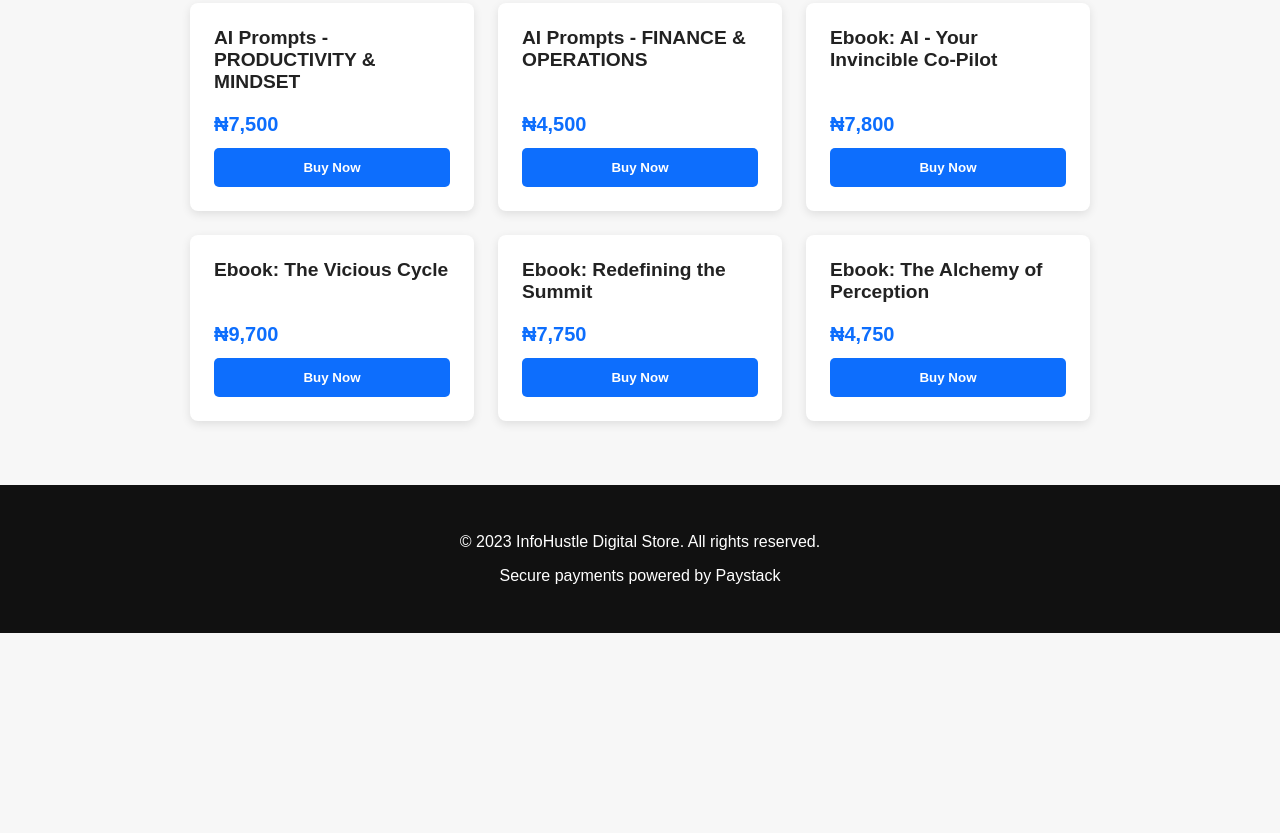
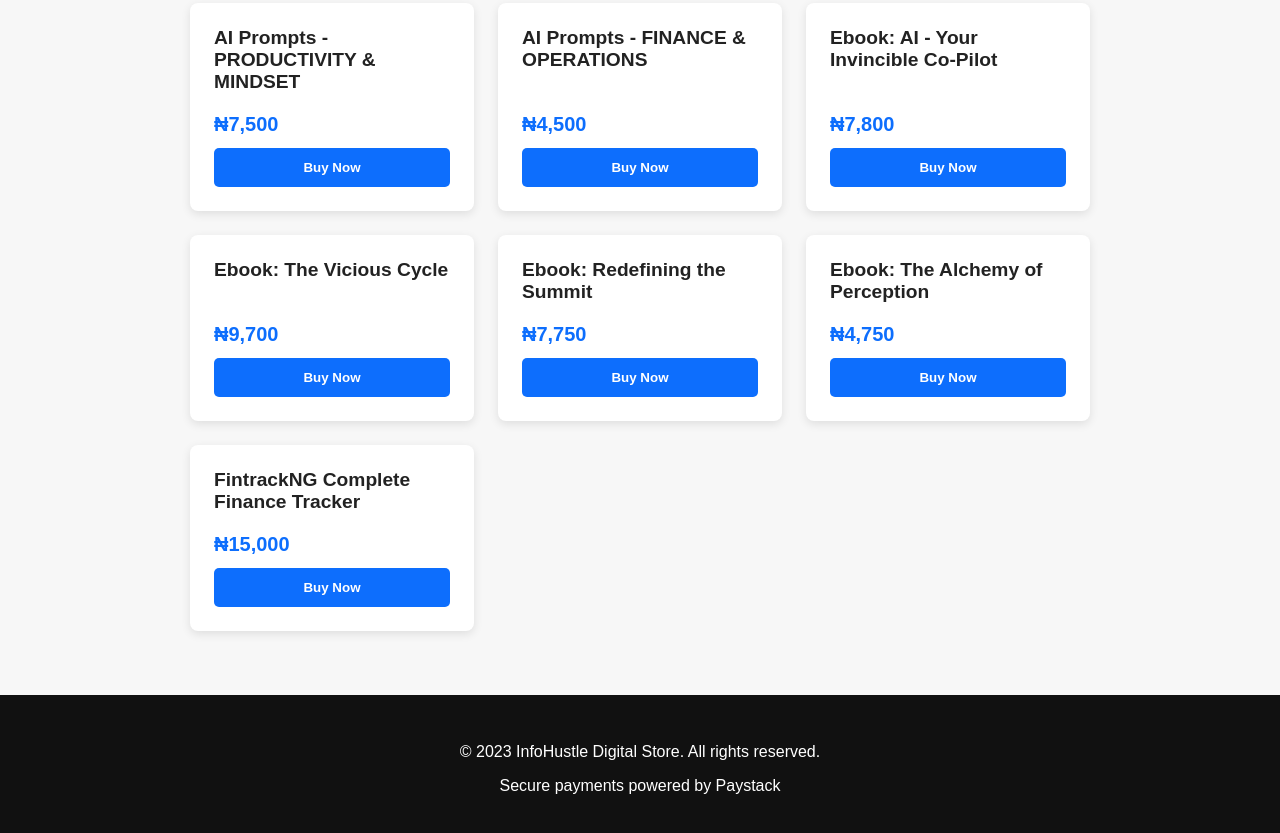
Before and after one commit to vincenek/Info-hustle-, a plain HTML site: page index.html in a window 1280 px wide. Shown: the part 620-1453 px from the top of the page. Before the commit the page ends 1253 px from the top, so only its background shows below. Drawn offline with Linux system fonts and the light colour scheme.

Commit message:
Update index.html

```diff
--- a/index.html
+++ b/index.html
@@ -187,6 +187,11 @@
         name: "Ebook: The Alchemy of Perception",
         price: 4750,
         link: "https://docs.google.com/document/d/18aiMlrp16s39NaeLMhkw0rY7YSrfEPsDMM1J_95rFq4"
+      },
+      {
+        name: "FintrackNG Complete Finance Tracker",
+        price: 15000,
+        link: "https://vincenek.github.io/Fin-plus-/"
       }
     ];
 
```
